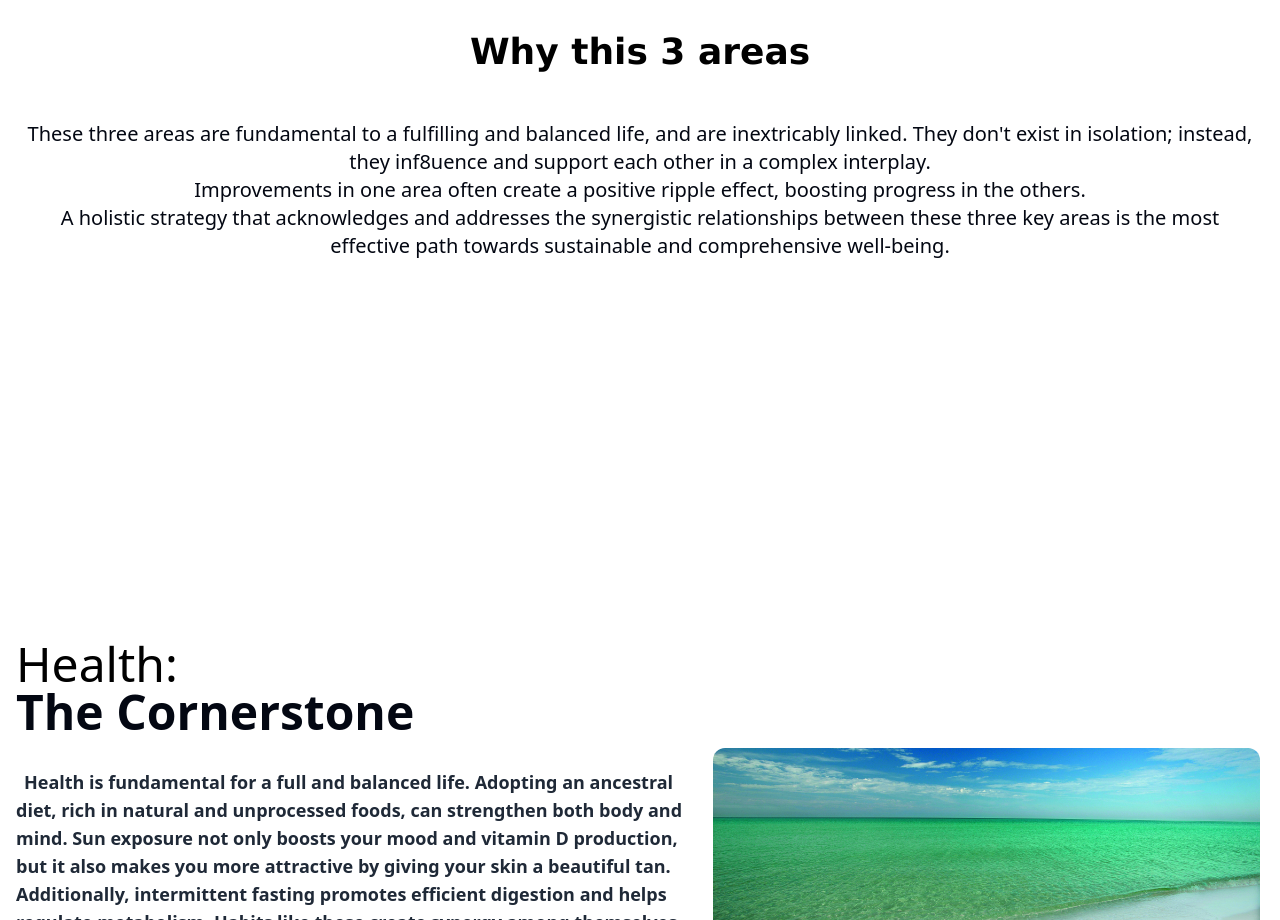
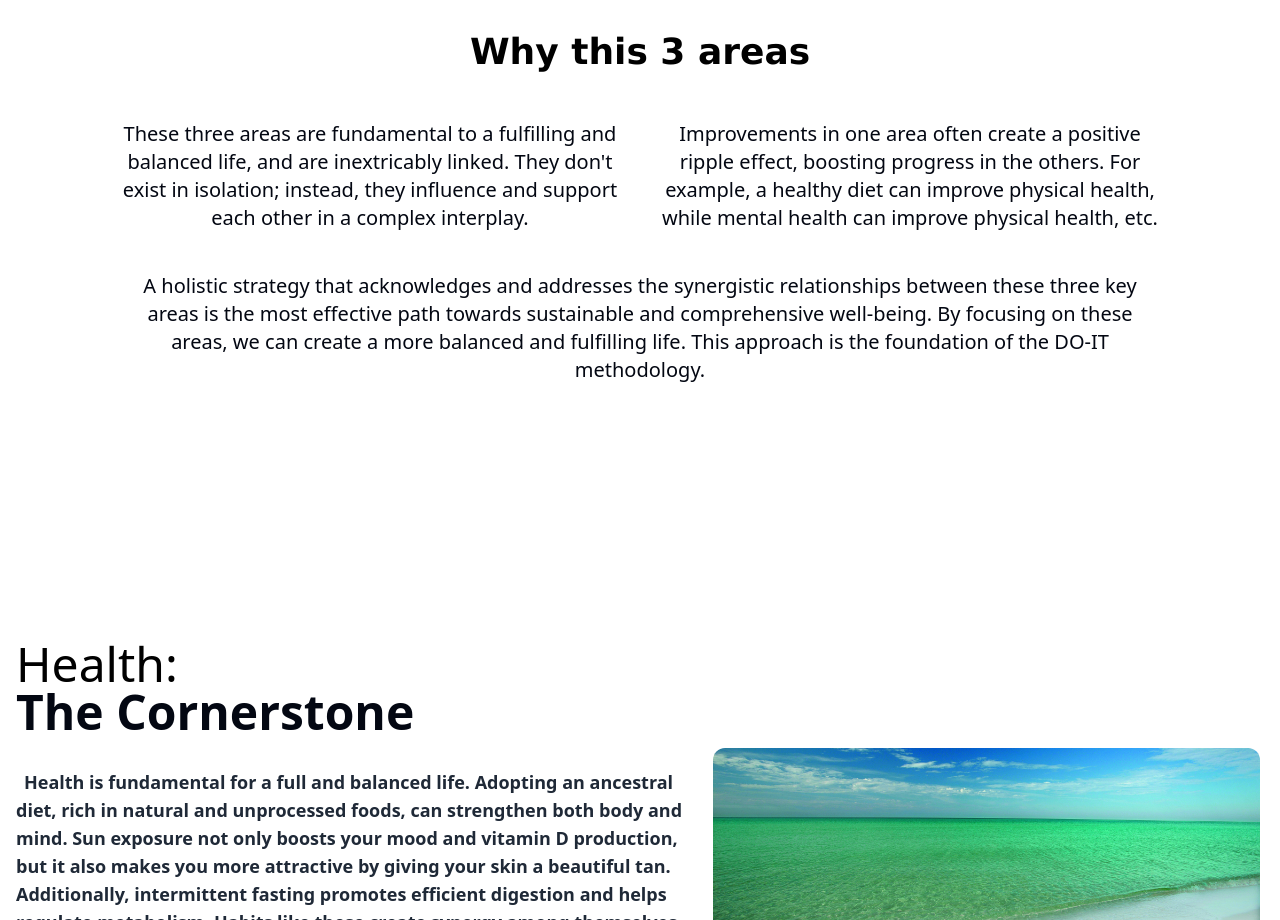
Before and after one commit to fantasyfuerte/DO-IT-PROJECT, a React (Vite) app: page / in a window 1280 px wide. Shown: the part 1420-2340 px from the top of the page. Built offline with nearby package versions, Linux system fonts and the light colour scheme.

Commit message:
Re writing and styling why this areas paragraph

```diff
--- a/src/ContentsSection/components/WhyThisAreas.tsx
+++ b/src/ContentsSection/components/WhyThisAreas.tsx
@@ -11,22 +11,31 @@ const WhyThisAreas = () => {
       >
         Why this 3 areas
       </motion.h2>
-      <motion.p
+      <motion.div
         initial={{ opacity: 0 }}
         whileInView={{ opacity: 1 }}
         transition={{ delay: 0.7 }}
-        className="text-gray-950 text-xl mt:m-8 mt-12 text-center md:text-pretty"
+        className="text-gray-950 text-xl grid grid-cols-2 gap-10 mx-24 mt-12 text-center"
       >
-        These three areas are fundamental to a fulfilling and balanced life, and
-        are inextricably linked. They don't exist in isolation; instead, they
-        inf8uence and support each other in a complex interplay.
-        <br />
-        Improvements in one area often create a positive ripple effect, boosting
-        progress in the others.
-        <br />A holistic strategy that acknowledges and addresses the
-        synergistic relationships between these three key areas is the most
-        effective path towards sustainable and comprehensive well-being.
-      </motion.p>
+        <p>
+          These three areas are fundamental to a fulfilling and balanced life,
+          and are inextricably linked. They don't exist in isolation; instead,
+          they influence and support each other in a complex interplay.
+        </p>
+        <p>
+          Improvements in one area often create a positive ripple effect,
+          boosting progress in the others. For example, a healthy diet can
+          improve physical health, while mental health can improve physical
+          health, etc.
+        </p>
+        <p className="col-span-2">
+          A holistic strategy that acknowledges and addresses the synergistic
+          relationships between these three key areas is the most effective path
+          towards sustainable and comprehensive well-being. By focusing on these
+          areas, we can create a more balanced and fulfilling life. This
+          approach is the foundation of the DO-IT methodology.
+        </p>
+      </motion.div>
     </article>
   );
 };
```
